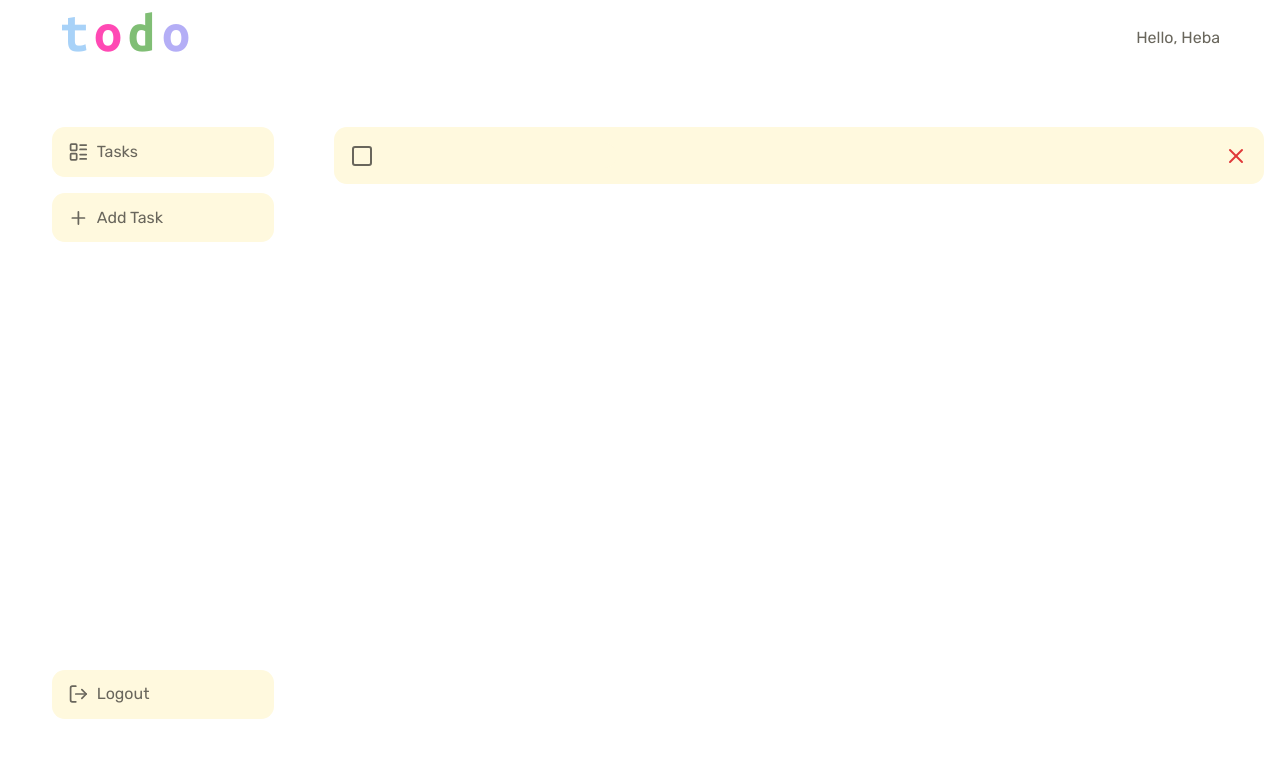
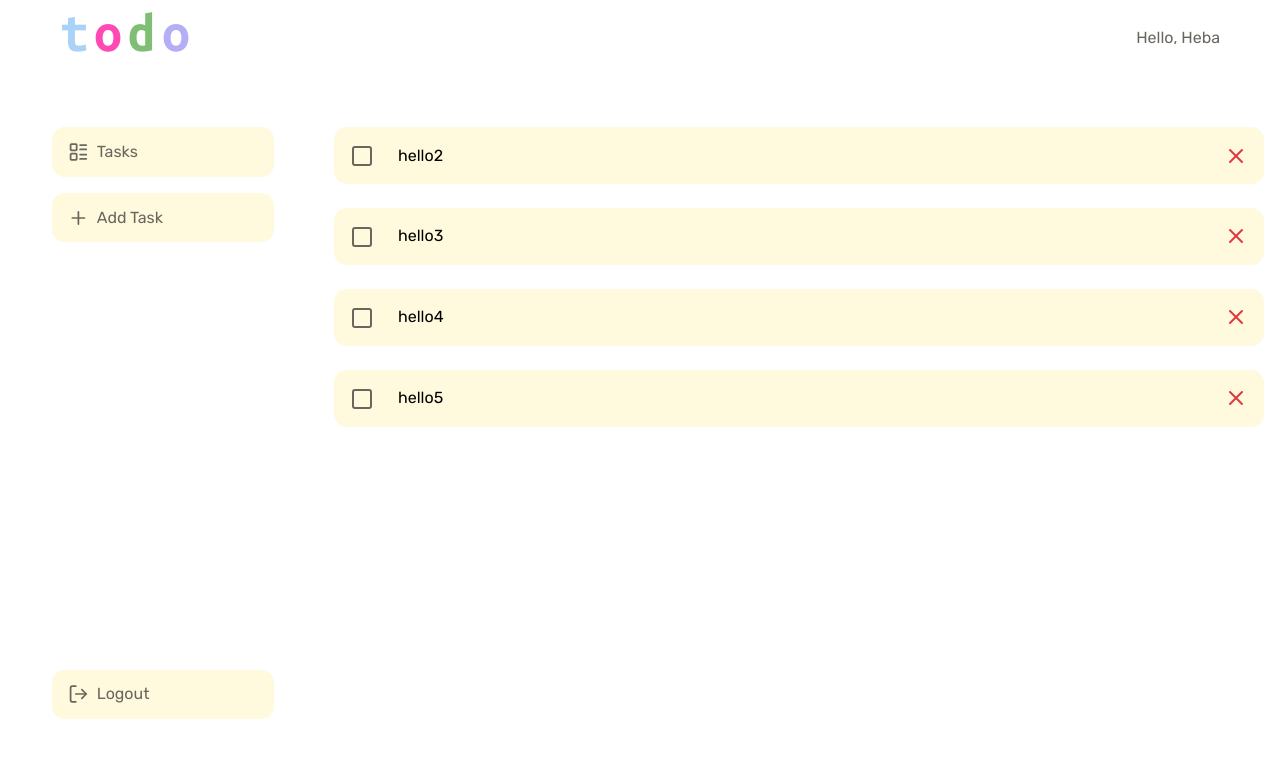
Before and after one commit to heba516/to-do, a React (Vite) app: page /Home in a window 1280 px wide. Shown: the top 758 px of the page. Built offline with nearby package versions, Linux system fonts and the light colour scheme; data requests are answered from the project's data file.

Commit message:
add home

```diff
--- a/data/db.json
+++ b/data/db.json
@@ -13,8 +13,10 @@
       "email": "heba@gmail.com",
       "password": "heba123",
       "toDos": [
-        "say hi",
-        "say bye"
+        "hello2",
+        "hello3",
+        "hello4",
+        "hello5"
       ]
     },
     {
--- a/src/components/home/Home.tsx
+++ b/src/components/home/Home.tsx
@@ -8,86 +8,60 @@ import {
 } from "lucide-react";
 import Logo from "../logo";
 import "./index.scss";
-import { useState } from "react";
+import { useEffect, useState } from "react";
 import { useNavigate } from "react-router-dom";
 
 export default function Home() {
   const [isCompeleted, setICompeleted] = useState(true);
+  const [todos, setTodos] = useState([]);
   const navigate = useNavigate();
 
-  // const toDos = async () => {
-  //   const user = await (
-  //     await fetch("http://localhost:3000/users?userName=heba")
-  //   ).json();
-  //   const userToDos = user[0].toDos;
-  //   return userToDos;
-  // };
+  const fetchTodos = async () => {
+    const response = await fetch("http://localhost:3000/users?userName=heba");
+    if (!response.ok) {
+      throw new Error("Failed to fetch users");
+    }
+    const toDos = await response.json();
+    console.log(response);
 
-  // fetch("http://localhost:3000/users?userName=heba")
-  //   .then((response) => {
-  //     if (!response.ok) {
-  //       throw new Error("Network response was not ok");
-  //     }
-  //     return response.json();
-  //   })
-  //   .then((data) => {
-  //     const toDos = data[0].toDos;
-  //     return toDos;
-  //   })
-  //   .catch((error) => {
-  //     console.error("There was a problem with the fetch operation:", error);
-  //   });
-  // console.log(toDos);
+    setTodos(toDos[0].toDos);
+    return toDos;
+  };
 
-  // const handleDelete = (todo) => {
-  //   fetch("http://localhost:3000/users", {
-  //     method: "PUT",
+  useEffect(() => {
+    fetchTodos();
+    // console.log(fetchTodos());
+  }, []);
+
+  // const handelAdd = (newTask: string) => {
+  //   todos.push(newTask);
+  //   setTodos(todos);
+  //   console.log(todos);
+
+  //   fetch("http://localhost:3000/users?userName=heba", {
+  //     method: "POST",
   //     headers: { "Content-Type": "application/json" },
-  //     body: JSON.stringify({
-  //       toDos: toDos.filter((toDo) => toDo !== todo),
-  //     }),
+  //     // body: JSON
+  //     //   .stringify
+  //     //   // toDos: todos
+  //     //   (),
   //   });
   // };
 
-  // Assuming you have a JSON server running on port 3000 with a 'todos' endpoint
+  const handleDelete = async (val: string) => {
+    const updatedToDos = todos.filter((todo) => todo !== val);
+    setTodos(updatedToDos);
 
-  // const fetchTodos = async () => {
-  //   try {
-  //     const response = await fetch("http://localhost:3000/users?userName=heba");
-  //     const todos = await response.json();
-  //     return todos[0].toDos;
-  //   } catch (error) {
-  //     console.error("Error fetching todos:", error);
-  //   }
-  // };
+    console.log(todos);
 
-  // fetchTodos()
-  //   .then((todos) => {
-  //     console.log(todos);
-  //   })
-  //   .catch((error) => {
-  //     console.error("Error fetching todos:", error);
-  //   });
-
-  // const handleDelete = (todo: string) => {
-  //   const url = `http://localhost:3000/users?userName=heba`;
-
-  //   fetch(url, {
-  //     method: "DELETE",
-  //     headers: {
-  //       "Content-Type": "application/json",
-  //     },
-  //   })
-  //     .then((response) => {
-  //       if (!response.ok) {
-  //         throw new Error("Failed to delete todo");
-  //       }
-  //       console.log("Todo deleted successfully");
-  //     })
-  //     .catch((error) => {
-  //       console.error("Error deleting todo:", error);
-  //     });
-  // };
+    await fetch("http://localhost:3000/users/7c43", {
+      method: "PATCH",
+      headers: {
+        "Content-Type": "application/json",
+      },
+      body: JSON.stringify({ toDos: updatedToDos }),
+    });
+  };
 
   return (
     <>
@@ -118,8 +92,10 @@ export default function Home() {
           </aside>
           <section className="col-10 col-lg-9 py-5">
             <div className="todos">
-              <div className="d-flex align-items-center justify-content-between p-3">
-                {}
+              {todos ? (
+                todos.map((toDo) => {
+                  return (
+                    <div className="d-flex align-items-center justify-content-between p-3 mb-4">
                       <div className="d-flex align-items-center">
                         <p
                           className="mb-0 me-4"
@@ -129,10 +105,15 @@ export default function Home() {
                         >
                           {!isCompeleted ? <SquareCheckBig /> : <Square />}
                         </p>
-                  <input />
+                        <input value={toDo} onChange={() => {}} />
                       </div>
-                <X />
+                      <X onClick={() => handleDelete(toDo)} />
                     </div>
+                  );
+                })
+              ) : (
+                <div>emp</div>
+              )}
             </div>
           </section>
         </div>
```
Lines whose indentation alone changed are shown as unchanged.
